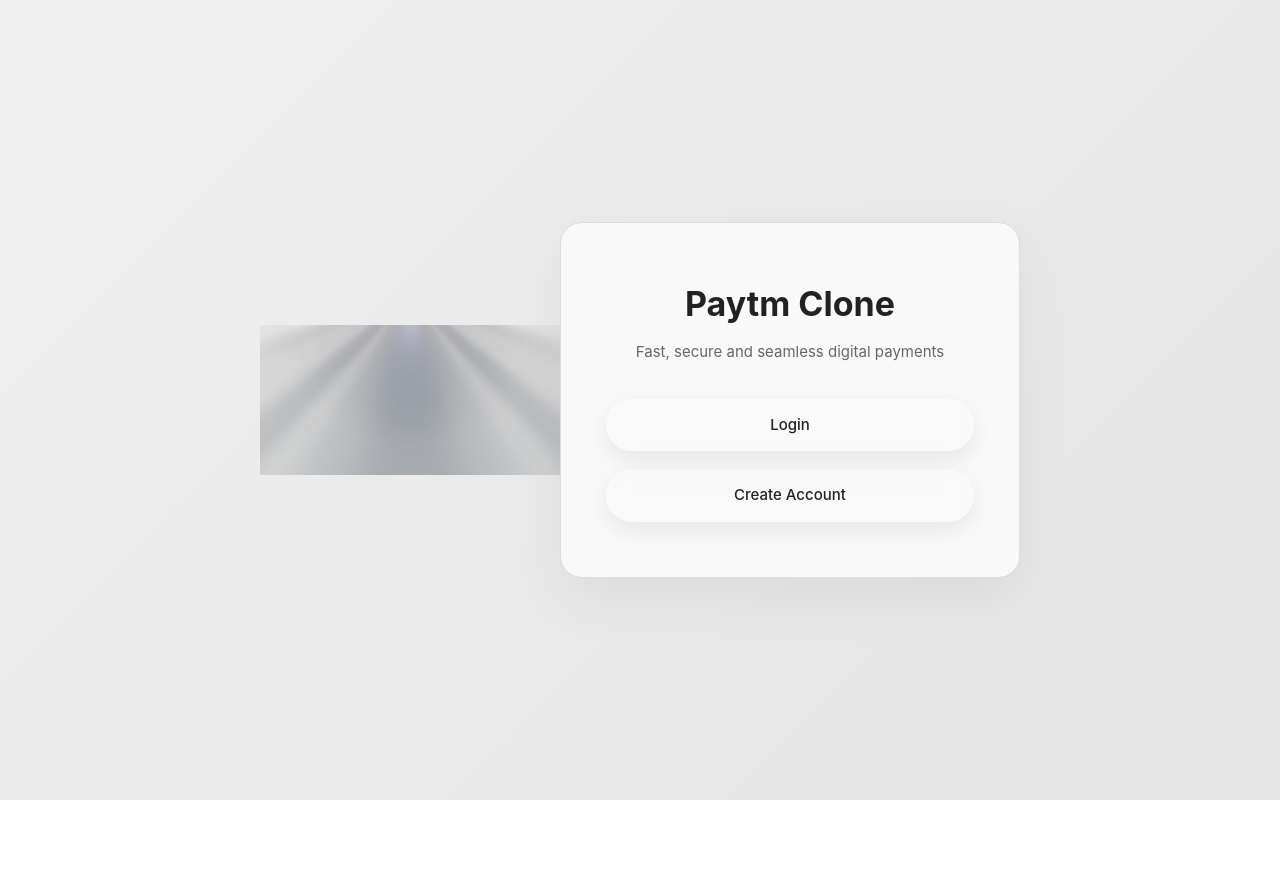
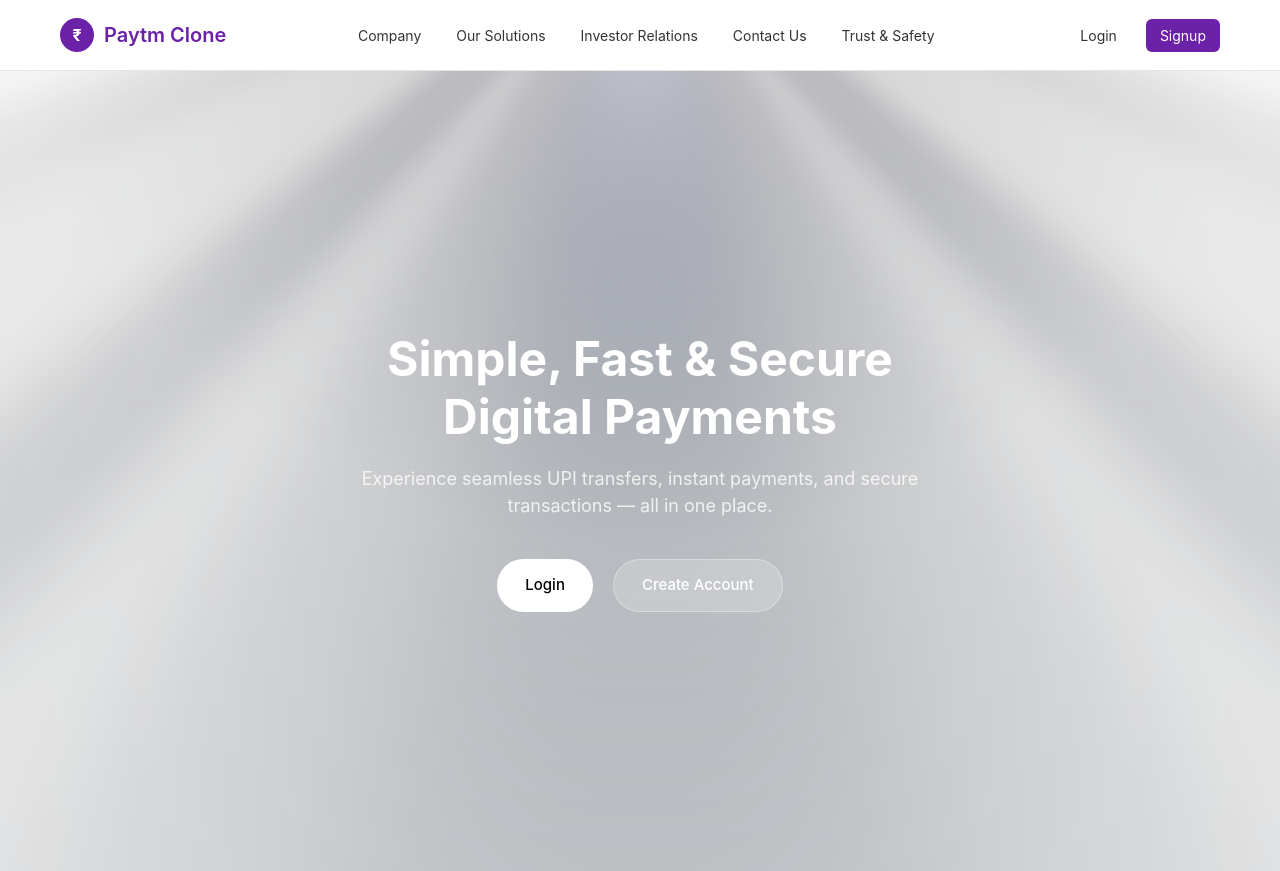
Before and after one commit to INVgrimmjaw/Paytm-end-to-end, a React (Vite) app in the folder Paytm/frontend/: page / in a window 1280 px wide. Before the commit the page ends 800 px from the top, so only its background shows below. Built offline with nearby package versions, Linux system fonts and the light colour scheme.

Commit message:
Home modified

```diff
--- a/Paytm/frontend/src/Styles/Home.css
+++ b/Paytm/frontend/src/Styles/Home.css
@@ -1,64 +1,76 @@
 .home-container {
-  position: fixed;
-  top: 0;
-  left: 0;
+  position: relative;
   width: 100vw;
   height: 100vh;
-  background: linear-gradient(135deg, #f0f0f0, #e4e4e4);
+  overflow: hidden;
   display: flex;
+  align-items: center;
   justify-content: center;
-  align-items: center;
-  padding: 20px;
 }
 
-.home-wrapper {
-  background: #f9f9f9;
-  padding: 55px 45px;
-  border-radius: 22px;
+.light-rays-bg {
+  position: absolute;
+  inset: 0;
+  z-index: -1;
+}
+
+.home-content {
+  width: 100%;
+  max-width: 900px;
+  padding: 0 40px;
   text-align: center;
-  width: 100%;
-  max-width: 460px;
-  border: 1px solid #dcdcdc;
-  box-shadow: 0 20px 60px rgba(0, 0, 0, 0.06);
-  color: #222222;
+  color: white;
 }
 
 .home-title {
-  font-size: 34px;
+  font-size: 48px;
   font-weight: 700;
-  margin-bottom: 12px;
-  color: #222222;
+  line-height: 1.2;
+  margin-bottom: 20px;
 }
 
 .home-subtitle {
-  font-size: 15px;
-  color: #666666;
-  margin-bottom: 35px;
+  font-size: 18px;
+  opacity: 0.8;
+  max-width: 600px;
+  margin: 0 auto 40px;
 }
 
 .home-actions {
   display: flex;
-  flex-direction: column;
-  gap: 18px;
+  justify-content: center;
+  gap: 20px;
+  flex-wrap: wrap;
 }
 
 .home-btn {
-  padding: 14px 24px;
+  padding: 14px 28px;
   border-radius: 999px;
+  border: none;
   font-size: 15px;
+  font-weight: 500;
   cursor: pointer;
   transition: 0.3s ease;
-  background: rgba(255, 255, 255, 0.08);
-  backdrop-filter: blur(12px);
-  -webkit-backdrop-filter: blur(12px);
-  border: 1px solid rgba(255, 255, 255, 0.2);
-  color: #222;
-  font-weight: 500;
-  box-shadow: 0 8px 25px rgba(0, 0, 0, 0.08);
 }
 
-.home-btn:hover {
-  background: rgba(255, 255, 255, 0.15);
-  transform: translateY(-2px);
-  box-shadow: 0 12px 30px rgba(0, 0, 0, 0.12);
+.home-btn.primary {
+  background: white;
+  color: black;
 }
+
+.home-btn.primary:hover {
+  transform: translateY(-3px);
+  opacity: 0.9;
+}
+
+.home-btn.secondary {
+  background: rgba(255, 255, 255, 0.2);
+  color: white;
+  backdrop-filter: blur(8px);
+  border: 1px solid rgba(255, 255, 255, 0.3);
+}
+
+.home-btn.secondary:hover {
+  transform: translateY(-3px);
+  background: rgba(255, 255, 255, 0.3);
+}
--- a/Paytm/frontend/src/components/Navbar.tsx
+++ b/Paytm/frontend/src/components/Navbar.tsx
@@ -12,20 +12,29 @@
 
   return (
     <nav className="navbar">
-      <div className="navbar-logo" onClick={() => navigate("/")}>
-        Paytm Clone
+      <div className="navbar-left" onClick={() => navigate("/")}>
+        <span className="logo-icon">₹</span>
+        <span className="logo-text">Paytm Clone</span>
       </div>
 
-      <div className="navbar-links">
+      <div className="navbar-center">
+        <button>Company</button>
+        <button>Our Solutions</button>
+        <button>Investor Relations</button>
+        <button>Contact Us</button>
+        <button>Trust & Safety</button>
+      </div>
+
+      <div className="navbar-right">
         {!token ? (
           <>
-            <Link to="/login" className="nav-link">Login</Link>
-            <Link to="/signup" className="nav-link signup-btn">Signup</Link>
+            <Link to="/login" className="nav-btn">Login</Link>
+            <Link to="/signup" className="nav-btn primary">Signup</Link>
           </>
         ) : (
           <>
-            <Link to="/dashboard" className="nav-link">Dashboard</Link>
-            <button onClick={handleLogout} className="nav-link logout-btn">
+            <Link to="/dashboard" className="nav-btn">Dashboard</Link>
+            <button onClick={handleLogout} className="nav-btn primary">
               Logout
             </button>
           </>
--- a/Paytm/frontend/src/pages/Home.tsx
+++ b/Paytm/frontend/src/pages/Home.tsx
@@ -11,10 +11,17 @@
         <LightRays />
       </div>
 
-      <div className="home-wrapper">
-        <h1 className="home-title">Paytm Clone</h1>
+      <div className="home-content">
+        <div className="home-text">
+          <h1 className="home-title">
+            Simple, Fast & Secure
+            <br />
+            Digital Payments
+          </h1>
+
           <p className="home-subtitle">
-          Fast, secure and seamless digital payments
+            Experience seamless UPI transfers, instant payments,
+            and secure transactions — all in one place.
           </p>
 
           <div className="home-actions">
@@ -34,6 +41,7 @@
           </div>
         </div>
       </div>
+    </div>
   );
 };
 
```
Lines whose indentation alone changed are shown as unchanged.
